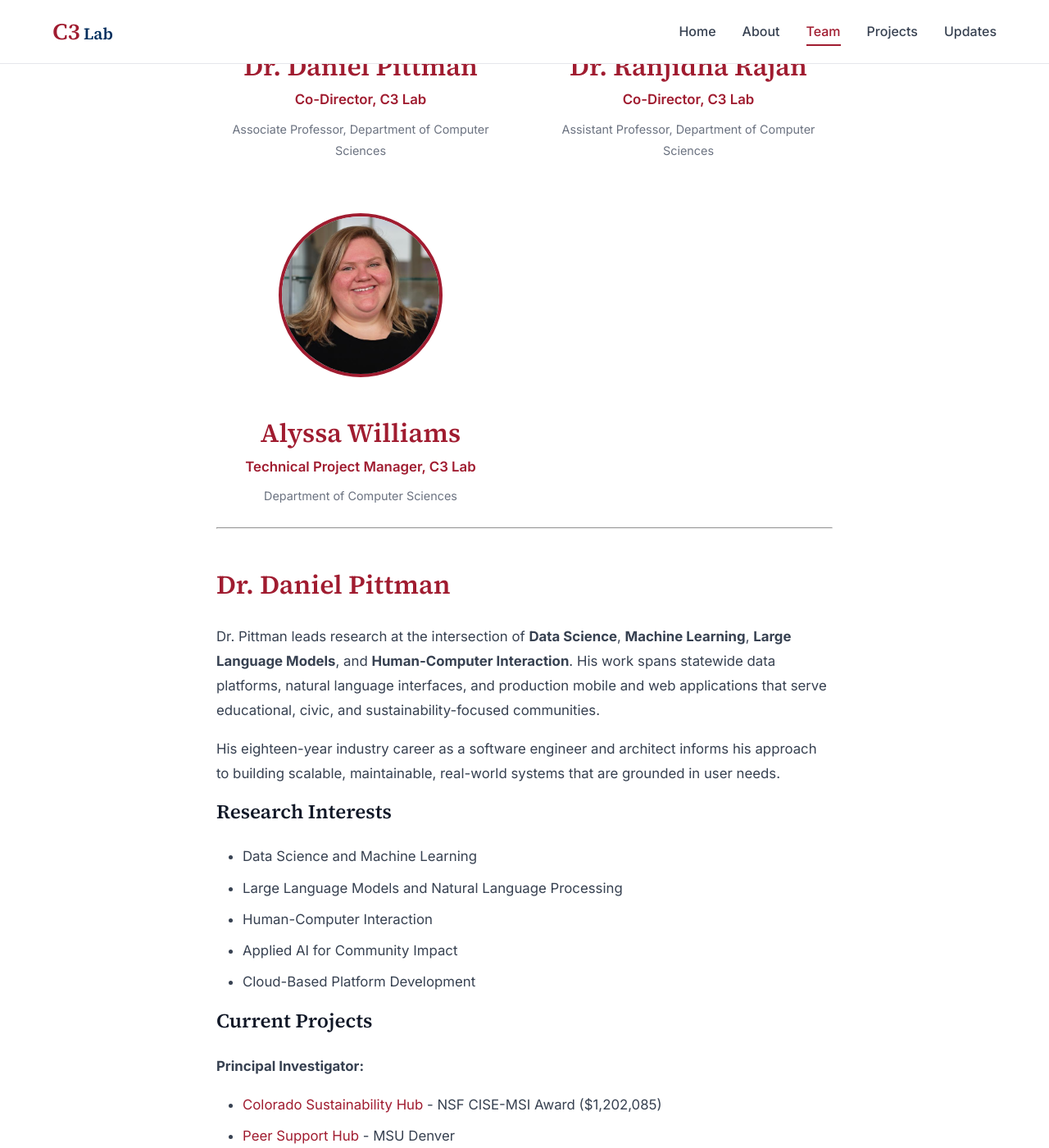
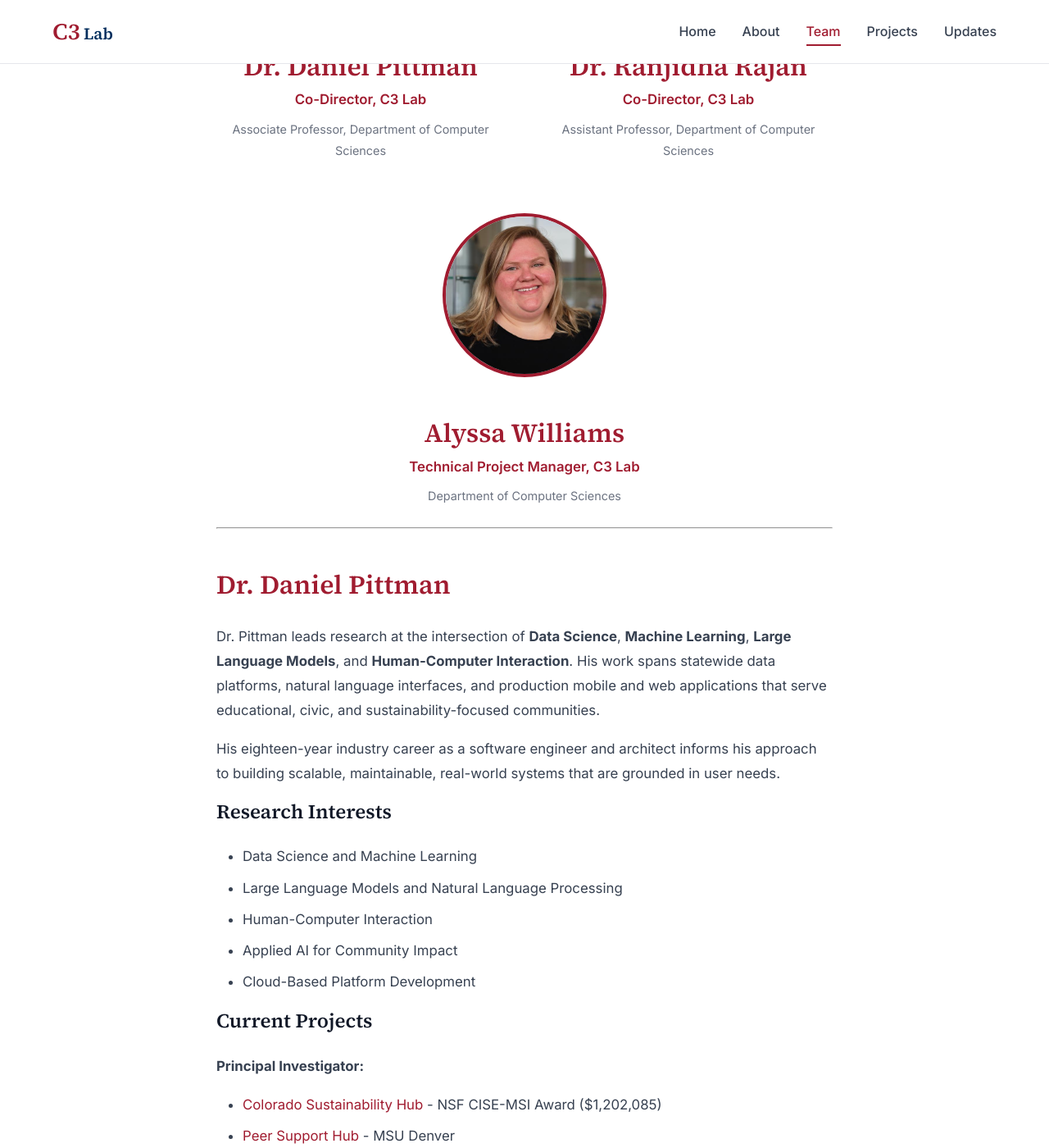
Before and after one commit to msu-denver/c3-lab, a Jekyll site: the page built from team.md, in a window 1280 px wide and 1400 px high, scrolled down 510 px. Shown: the whole window at 82% size. Built offline with Jekyll 4.4.1, drawn with Linux system fonts in a browser that asks for light colours; some of the changed text lies outside the part shown.

Commit message:
Emphasize Alyssa's technical scope; center orphan team-grid rows (#15)
* Emphasize Alyssa's technical scope; center orphan team-grid rows

Two changes responding to user feedback after PR #14:

1. Bio rewrite: lead with the technical leadership scope from the
   Technical Project Manager job posting (code review, architectural
   guidance, AWS cloud infrastructure, API and data integration, QA /
   system testing, Agile workflow, technical onboarding for new student
   researchers). The previous bio undersold this as 'research
   operations coordination', which read as pure PM work. Responsibility
   bullets restructured into three pillars matching the job posting:
   technical leadership, project coordination, student mentoring (plus
   community engagement). Homepage mini-bio updated to match.

2. CSS: switch .team-grid from grid (auto-fit/1fr) to flex
   (justify-content: center, flex: 0 1 320px). The grid layout left an
   orphan third card aligned to the left of its own row at medium
   widths (2+1 layout). The flex pattern centers each row, including
   partial rows, while preserving the responsive wrap behavior.

* address PR #15 Claude review findings

- Switch .team-member from flex: 0 1 320px to flex: 1 1 320px with
  max-width: 360px. Cards still grow to fill wide viewports (preserving
  the previous grid 1fr behavior) but cap at 360px so they don't
  stretch unreasonably wide. Orphan rows still center via
  justify-content: center on the flex container.
- Restore Peer Support Hub to Alyssa's 'Project coordination' bullet.
  The technical-leadership bullet intentionally lists only the three
  software-heavy projects, but coordination and student mentoring
  apply across all four lab projects, including PSH.
- Apply the same flex pattern to .projects-grid (with flex: 1 1 320px
  and max-width: 400px on .project-card) for consistency, so future
  4-project orphan-row cases center the same way the team grid does.

* set flex-shrink: 0 on .team-member and .project-card to force wrap

With 4 project cards at flex: 1 1 320px on a ~1200px container, the
cards squeeze to ~276px each (below the 320px basis) instead of
wrapping to 3+1 with the orphan centered. flex-shrink: 0 prevents the
squeeze, so the row wraps when basis doesn't fit. Applied to both
grids so a future 4th team member would wrap the same way.

```diff
--- a/assets/css/style.css
+++ b/assets/css/style.css
@@ -411,12 +411,15 @@
    Project Cards
    ============================================ */
 .projects-grid {
-  display: grid;
-  grid-template-columns: repeat(auto-fit, minmax(320px, 1fr));
+  display: flex;
+  flex-wrap: wrap;
+  justify-content: center;
   gap: var(--spacing-xl);
 }
 
 .project-card {
+  flex: 1 0 320px;
+  max-width: 400px;
   background: var(--color-white);
   border-radius: 12px;
   padding: var(--spacing-xl);
@@ -465,12 +468,15 @@
    Team Section
    ============================================ */
 .team-grid {
-  display: grid;
-  grid-template-columns: repeat(auto-fit, minmax(300px, 1fr));
+  display: flex;
+  flex-wrap: wrap;
+  justify-content: center;
   gap: var(--spacing-2xl);
 }
 
 .team-member {
+  flex: 1 0 320px;
+  max-width: 360px;
   text-align: center;
 }
 
--- a/index.html
+++ b/index.html
@@ -134,7 +134,7 @@
         <p class="team-role">Technical Project Manager</p>
         <p class="team-title">Computer Sciences</p>
         <p class="team-bio">
-          Coordinates research operations across the lab's project portfolio, student researchers, and partner institutions.
+          Technical and operational leadership across the lab — cloud infrastructure, code review, Agile workflow, and student developer mentorship.
         </p>
       </div>
     </div>
```
Also changed, not shown: team.md (+6 -5 lines).
